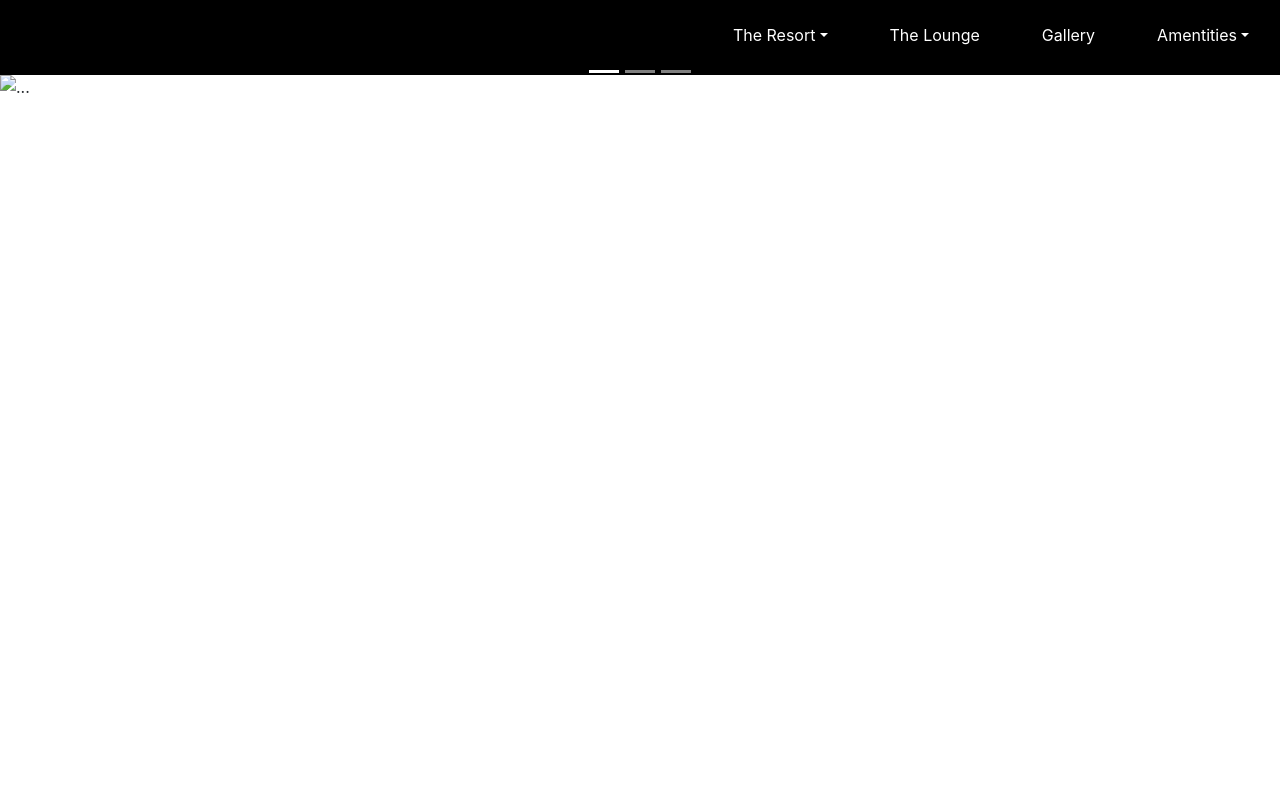
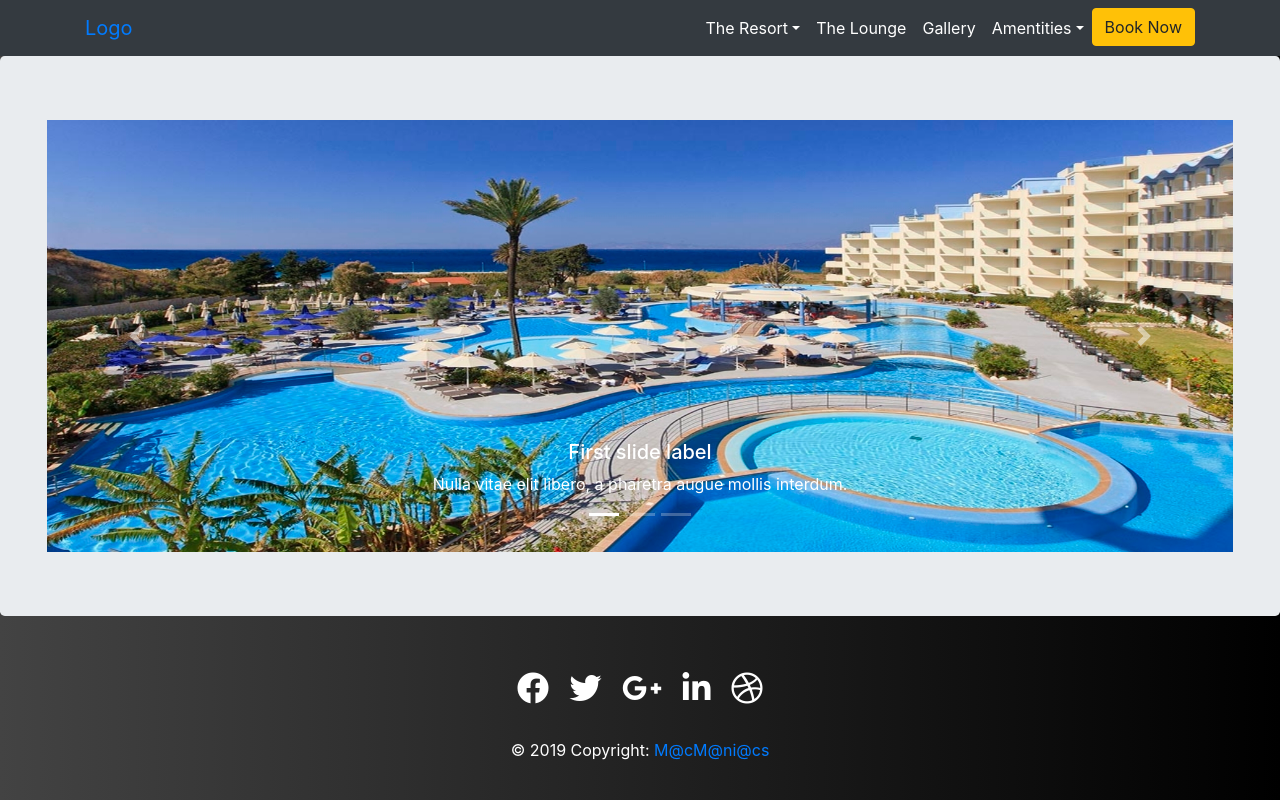
Before and after one commit to karn21/Alladin, a Django app: template templates/homepage.html in a window 1280 px wide. Run offline with Django 3.2, Linux system fonts and the light colour scheme; the template is opened without the code that fills it, so the values that code supplies are empty; some libraries are stand-ins or nearby versions.

Commit message:
home page is done bro

```diff
--- a/templates/Css/homepage.css
+++ b/templates/Css/homepage.css
@@ -1,3 +1,9 @@
+body{
+    background: #000000;  /* fallback for old browsers */
+    background: -webkit-linear-gradient(to right, #434343, #000000);  /* Chrome 10-25, Safari 5.1-6 */
+    background: linear-gradient(to right, #434343, #000000); /* W3C, IE 10+/ Edge, Firefox 16+, Chrome 26+, Opera 12+, Safari 7+ */
+
+}
 .navigation-up{
     background-color: black;
     height: 75px;
@@ -6,6 +12,5 @@
     padding: 15px;
 }
 .position{
-    display: flex;
-    top: 150px;
+    height: 5px;
 }
--- a/templates/homepage.html
+++ b/templates/homepage.html
@@ -4,13 +4,23 @@
 	<title></title>
 	<link rel="stylesheet" href="https://stackpath.bootstrapcdn.com/bootstrap/4.3.1/css/bootstrap.min.css" integrity="sha384-ggOyR0iXCbMQv3Xipma34MD+dH/1fQ784/j6cY/iJTQUOhcWr7x9JvoRxT2MZw1T" crossorigin="anonymous">
 	<link rel="stylesheet" type="text/css" href="Css/homepage.css">
+	<link rel="stylesheet" href="https://stackpath.bootstrapcdn.com/bootstrap/4.1.3/css/bootstrap.min.css">
+	<link rel="stylesheet" href="https://use.fontawesome.com/releases/v5.8.1/css/all.css" integrity="sha384-50oBUHEmvpQ+1lW4y57PTFmhCaXp0ML5d60M1M7uH2+nqUivzIebhndOJK28anvf" crossorigin="anonymous">
+	<link rel="stylesheet" href="https://stackpath.bootstrapcdn.com/font-awesome/4.7.0/css/font-awesome.min.css">
 </head>
+
 <body>
-	<div class="navigation-up">
-		<!--Navigation bar !-->
-		<ul class="nav justify-content-end">
-			<!--padding added by adding pad class-->
-			  <li class="nav-item dropdown pad">
+
+		<nav class="navbar sticky-top navbar-expand-lg bg-dark">
+			<div class="container">
+			<a class="navbar-brand"z href="#">Logo</a>
+			<button class="navbar-toggler" type="button" data-toggle="collapse" data-target="#navbarSupportedContent" aria-controls="navbarSupportedContent" aria-expanded="false" aria-label="Toggle navigation">
+			<i class="fas fa-bars"></i>
+		</button>
+
+			<div class="collapse navbar-collapse" id="navbarSupportedContent">
+				<ul class="navbar-nav mr-auto w-100 justify-content-end">
+				<li class="nav-item dropdown">
 						<a class="nav-link dropdown-toggle text-white" data-toggle="dropdown" href="#" role="button" aria-haspopup="true" aria-expanded="false">The Resort</a>
 						<div class="dropdown-menu">
 						  <a class="dropdown-item" href="#">Vision</a>
@@ -19,14 +29,14 @@
 						  <a class="dropdown-item" href="#">Contact Us</a>
 						</div>
 				</li>
-			  <li class="nav-item pad">
+
+				<li class="nav-item">
 					<a class="nav-link text-white" href="#">The Lounge</a>
 				</li>
-			  <li class="nav-item pad">
+				<li class="nav-item">
 					<a class="nav-link text-white" href="#">Gallery</a>
 				</li>
-			  <li>
-			  	<li class="nav-item dropdown pad">
+				<li class="nav-item dropdown">
 						<a class="nav-link dropdown-toggle text-white" data-toggle="dropdown" href="#" role="button" aria-haspopup="true" aria-expanded="false">Amentities</a>
 						<div class="dropdown-menu">
 						  <a class="dropdown-item" href="#">Restraunts</a>
@@ -34,12 +44,18 @@
 						  <a class="dropdown-item" href="#">Swimming Pool</a>
 						  <a class="dropdown-item" href="#">Banquet</a>
 				</li>
+				<li class="nav-item">
+						<button class="btn btn-warning">Book Now</button>
 					</li>
+
 				</ul>
+			</div>
+			</div>
+		</nav>
 
-	</div>
 
-	<div class="bd-example posiition">
+	<div class="jumbotron">
+	<div class="bd-example container-fluid">
 		<div id="carouselExampleCaptions" class="carousel slide" data-ride="carousel">
 			<ol class="carousel-indicators">
 			<li data-target="#carouselExampleCaptions" data-slide-to="0" class="active"></li>
@@ -48,25 +64,24 @@
 			</ol>
 			<div class="carousel-inner">
 			<div class="carousel-item active">
-				<img src="" class="d-block w-100" alt="...">
+				<img src="images/first.jpg" class="d-block w-100 img-responsive" alt="image of front page">
 				<div class="carousel-caption d-none d-md-block">
 				<h5>First slide label</h5>
 				<p>Nulla vitae elit libero, a pharetra augue mollis interdum.</p>
 				</div>
 			</div>
 			<div class="carousel-item">
-				<img src="..." class="d-block w-100" alt="...">
+				<img src="images/second.jpg" class="d-block w-100 h-50 img-responsive" alt="...">
 				<div class="carousel-caption d-none d-md-block">
 				<h5>Second slide label</h5>
 				<p>Lorem ipsum dolor sit amet, consectetur adipiscing elit.</p>
 				</div>
 			</div>
 			<div class="carousel-item">
-				<img src="..." class="d-block w-100" alt="...">
+				<img src="images/third.jpg" class="d-block w-100 img-responsive" alt="...">
 				<div class="carousel-caption d-none d-md-block">
 				<h5>Third slide label</h5>
 				<p>Praesent commodo cursus magna, vel scelerisque nisl consectetur.</p>
-				</div>
 				</div>
 			</div>
 			<a class="carousel-control-prev" href="#carouselExampleCaptions" role="button" data-slide="prev">
@@ -79,6 +94,58 @@
 			</a>
 		</div>
 		</div>
+		</div>
+	</div>
+
+		<!--Footer is here-->
+		<footer class="page-footer font-small special-color-dark pt-4">
+
+			<!-- Footer Elements -->
+			<div class="container">
+
+			<!-- Social buttons -->
+			<ul class="list-unstyled list-inline text-center">
+				<li class="list-inline-item">
+				<a class="btn-floating btn-fb mx-1 text-white">
+					<i class="fab fa-facebook-f fa-2x"> </i>
+				</a>
+				</li>
+				<li class="list-inline-item">
+				<a class="btn-floating btn-tw mx-1 text-white">
+					<i class="fab fa-twitter fa-2x"> </i>
+				</a>
+				</li>
+				<li class="list-inline-item">
+				<a class="btn-floating btn-gplus mx-1 text-white">
+					<i class="fab fa-google-plus-g fa-2x"> </i>
+				</a>
+				</li>
+				<li class="list-inline-item">
+				<a class="btn-floating btn-li mx-1 text-white">
+					<i class="fab fa-linkedin-in fa-2x"> </i>
+				</a>
+				</li>
+				<li class="list-inline-item">
+				<a class="btn-floating btn-dribbble mx-1 text-white">
+					<i class="fab fa-dribbble fa-2x"> </i>
+				</a>
+				</li>
+			</ul>
+			<!-- Social buttons -->
+
+			</div>
+			<!-- Footer Elements -->
+
+			<!-- Copyright -->
+			<div class="footer-copyright text-center py-3 text-white ">© 2019 Copyright:
+			<a href="#"> M@cM@ni@cs</a>
+			</div>
+			<!-- Copyright -->
+
+		</footer>
+		<!-- Footer -->
+
+
 
 	<script src="https://code.jquery.com/jquery-3.3.1.slim.min.js" integrity="sha384-q8i/X+965DzO0rT7abK41JStQIAqVgRVzpbzo5smXKp4YfRvH+8abtTE1Pi6jizo" crossorigin="anonymous"></script>
 	<script src="https://cdnjs.cloudflare.com/ajax/libs/popper.js/1.14.7/umd/popper.min.js" integrity="sha384-UO2eT0CpHqdSJQ6hJty5KVphtPhzWj9WO1clHTMGa3JDZwrnQq4sF86dIHNDz0W1" crossorigin="anonymous"></script>
```
Also changed, not shown: templates/images/first.jpg, templates/images/second.jpg (added), templates/images/third.jpg (added). Lines whose indentation alone changed are shown as unchanged.
